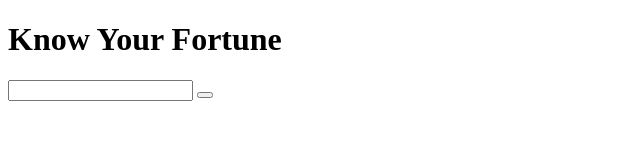
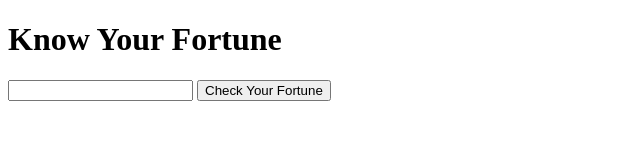
Before and after one commit to kigen-sky/Fortune-app, a website: page index.html in a window 1280 px wide. Shown: the whole page, without its empty margins (0-640 px from the left). Drawn offline with Linux system fonts and the light colour scheme.

Commit message:
added button

```diff
--- a/index.html
+++ b/index.html
@@ -8,7 +8,7 @@
 <body>
     <h1>Know Your Fortune</h1>
     <input type="text" id="favColor">
-    <button></button>
+    <button>Check Your Fortune</button>
 
 </body>
 </html>
```
